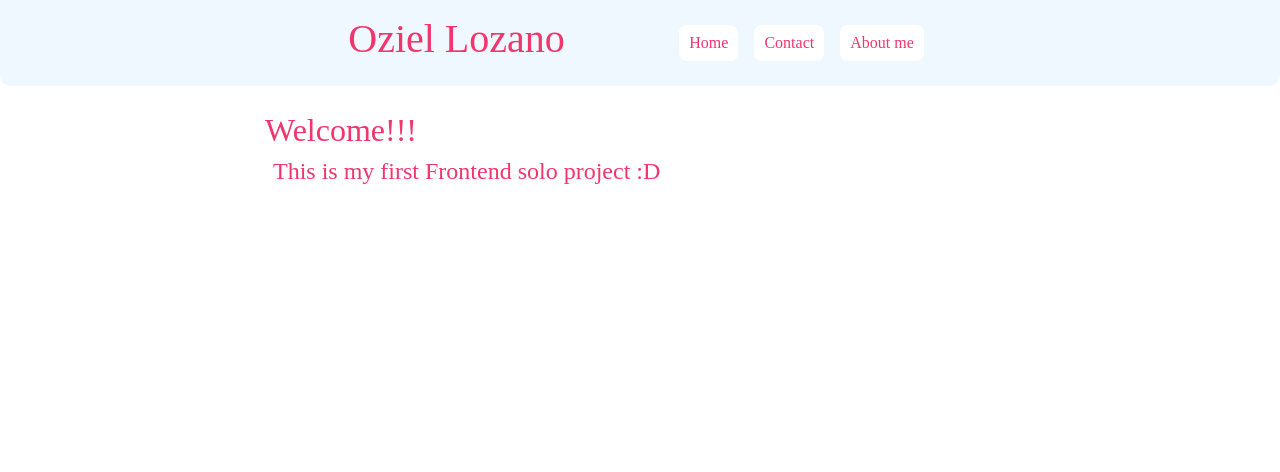
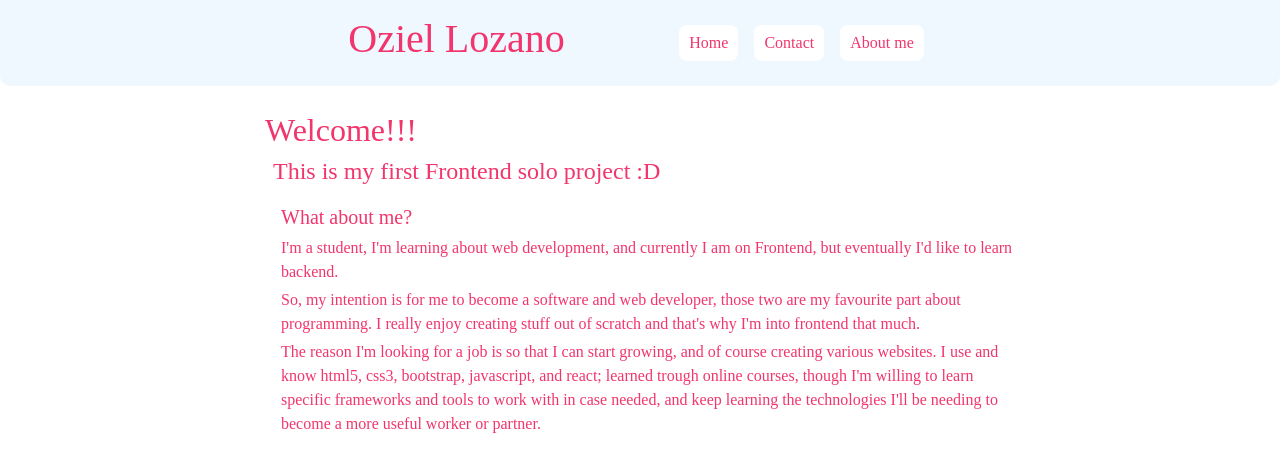
Before and after one commit to OzzyLozano/first-frontend-project, a React (Create React App) app: page / in a window 1280 px wide. Shown: the top 472 px of the page. Built offline with nearby package versions, Linux system fonts and the light colour scheme; a web font is replaced by a local one.

Commit message:
added 'what about me?' in home component

```diff
--- a/src/Home.js
+++ b/src/Home.js
@@ -4,8 +4,17 @@ const Home = () => {
       <h2>Welcome!!!</h2>
       <div className='ms-2'>
         <h4>This is my first Frontend solo project :D</h4>
-        <div>
-
+        <div className="ms-2 py-2">
+          <p className="lead mb-1">What about me?</p>
+          <p className="mb-1">
+            I'm a student, I'm learning about web development, and currently I am on Frontend, but eventually I'd like to learn backend.
+          </p>
+          <p className="mb-1">
+            So, my intention is for me to become a software and web developer, those two are my favourite part about programming. I really enjoy creating stuff out of scratch and that's why I'm into frontend that much.
+          </p>
+          <p className="mb-1">
+            The reason I'm looking for a job is so that I can start growing, and of course creating various websites. I use and know html5, css3, bootstrap, javascript, and react; learned trough online courses, though I'm willing to learn specific frameworks and tools to work with in case needed, and keep learning the technologies I'll be needing to become a more useful worker or partner.
+          </p>
         </div>
       </div>
     </div>
```
